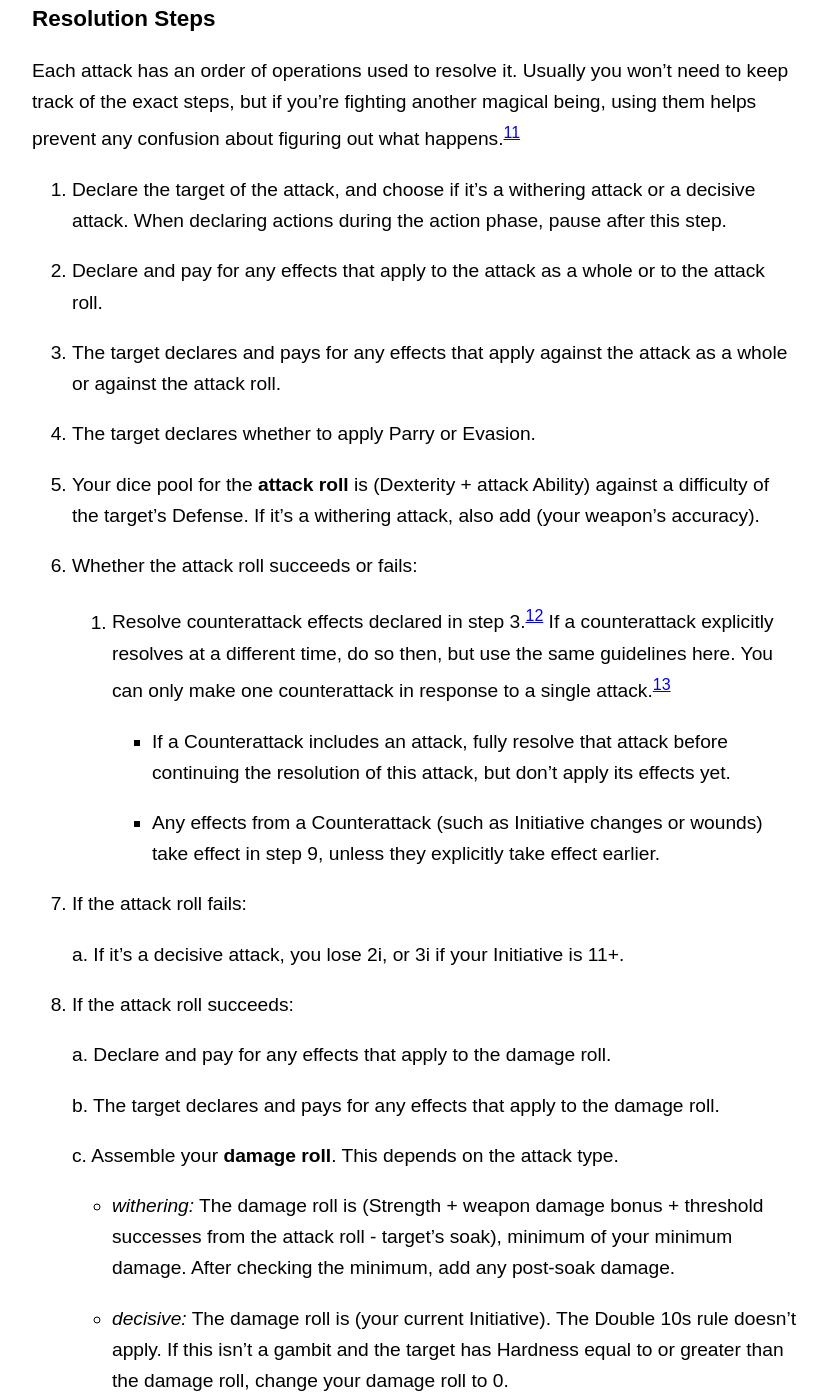
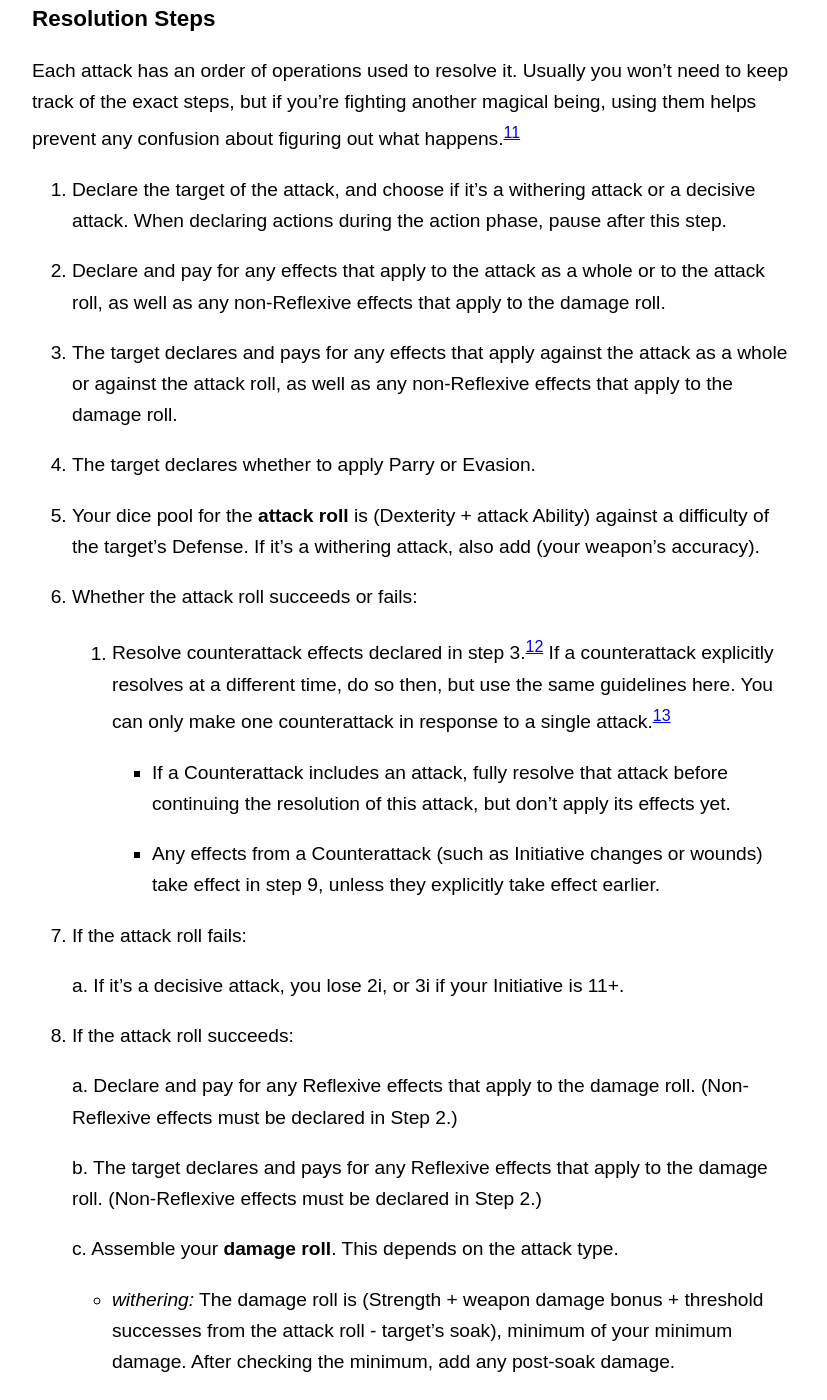
Before and after one commit to lost-egg/lost-egg.github.io, a Jekyll site: the page built from combat.md, in a window 1280 px wide and 1400 px high, scrolled down 15862 px. Shown: the whole window, without its empty margins (224-1051 px from the left). Built offline with Jekyll 4.4.1, drawn with Linux system fonts in a browser that asks for light colours.

Commit message:
Clarify reflexive vs non-reflexive damage effects

```diff
--- a/combat.md
+++ b/combat.md
@@ -349,9 +349,9 @@ Each attack has an order of operations used to resolve it. Usually you won't nee
 
 1. Declare the target of the attack, and choose if it's a withering attack or a decisive attack. When declaring actions during the action phase, pause after this step.
 
-2. Declare and pay for any effects that apply to the attack as a whole or to the attack roll.
+2. Declare and pay for any effects that apply to the attack as a whole or to the attack roll, as well as any non-Reflexive effects that apply to the damage roll.
 
-3. The target declares and pays for any effects that apply against the attack as a whole or against the attack roll.
+3. The target declares and pays for any effects that apply against the attack as a whole or against the attack roll, as well as any non-Reflexive effects that apply to the damage roll.
 
 4. The target declares whether to apply Parry or Evasion.
 
@@ -371,9 +371,9 @@ Each attack has an order of operations used to resolve it. Usually you won't nee
 
 8. If the attack roll succeeds:
 
-    a. Declare and pay for any effects that apply to the damage roll.
+    a. Declare and pay for any Reflexive effects that apply to the damage roll. (Non-Reflexive effects must be declared in Step 2.)
 
-    b. The target declares and pays for any effects that apply to the damage roll.
+    b. The target declares and pays for any Reflexive effects that apply to the damage roll. (Non-Reflexive effects must be declared in Step 2.)
 
     c. Assemble your **damage roll**. This depends on the attack type.
 
```
